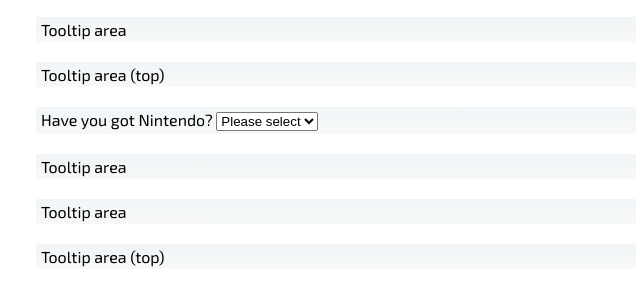
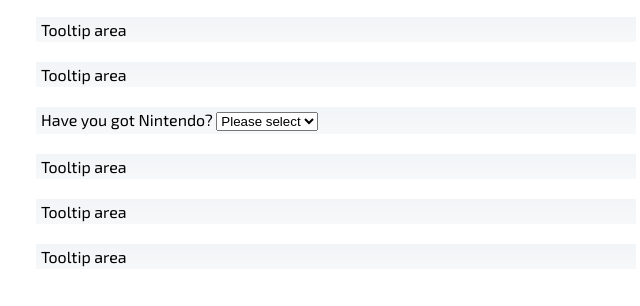
Before and after one commit to csikosarpad/tooltip, a plain HTML site: page index.html in a window 1280 px wide. Shown: the part 176-482 px from the top of the page, 304-944 px from the left. Drawn offline with nearby package versions, Linux system fonts and the light colour scheme.

Commit message:
js, and html clean

```diff
--- a/index.html
+++ b/index.html
@@ -26,7 +26,7 @@
       <div class="new-line csstooltip" title="Tooltip link title value">Tooltip area<i class="inline-tooltip icon-info-circled"></i></div>
       <div class="new-line csstooltip" data-content="Tooltip data-content value <b>Tooltip data-content value</b><br >Lorem ipsum dolor sit amet, consectetuer adipiscing elit, sed diam nonummy nibh euismod tincidunt ut laoreet dolore magna aliquam erat volutpat. Ut wisi enim ad minim veniam, quis nostrud exerci tation ullamcorper suscipit lobortis nisl ut aliquip ex ea commodo consequat."><i class="inline-tooltip icon-info-circled"></i>Tooltip area</div>
 
-      <div class="new-line csstooltip" title="Tooltip link title value"><i class="inline-tooltip icon-info-circled"></i>Tooltip area (top)</div>
+      <div class="new-line csstooltip" title="Tooltip link title value"><i class="inline-tooltip icon-info-circled"></i>Tooltip area</div>
 
       <div class="new-line csstooltip" data-content="Lorem ipsum dolor sit amet, consectetuer adipiscing elit, sed diam nonummy nibh euismod tincidunt ut laoreet dolore magna aliquam erat volutpat.">
 
@@ -48,12 +48,8 @@
       <div class="new-line csstooltip" title="Tooltip link title value">Tooltip area<i class="inline-tooltip icon-info-circled"></i></div>
       <div class="new-line csstooltip" data-content="Tooltip data-content value <b>Tooltip data-content value</b><br >Lorem ipsum dolor sit amet, consectetuer adipiscing elit, sed diam nonummy nibh euismod tincidunt ut laoreet dolore magna aliquam erat volutpat. Ut wisi enim ad minim veniam."><i class="inline-tooltip icon-info-circled"></i>Tooltip area</div>
 
-      <div class="new-line csstooltip" title="Tooltip link title value"><i class="inline-tooltip icon-info-circled"></i>Tooltip area (top)</div>
+      <div class="new-line csstooltip" title="Tooltip link title value"><i class="inline-tooltip icon-info-circled"></i>Tooltip area</div>
 
     </article>
-    <!--select id="anim">
-      <option value="flash">flash</option>
-      <option value="bounce">bounce</option>
-    </select-->
   </body>
 </html>
--- a/js/tooltip-build.js
+++ b/js/tooltip-build.js
@@ -62,7 +62,9 @@ $.fn.cssTooltip = function(opt) {
     $('<style type="text/css" id="dynamicStyle" />').appendTo('head');
   }
 
-  $(this).addClass('tooltip-' + pos);
+  if ( pos !== 'undefined' ) {
+    $(this).addClass('tooltip-' + pos);
+  }
 
   $(this).each(function() {
     toolTipId++;
@@ -147,12 +149,12 @@ $(document).ready(function() {
       $('.csstooltip').cssTooltip({
         pos       : 'right',
         trigger   : 'hover',
-        animated  : 'fadeInRight'
+        animated  : 'pulse'
       });
     } else {
       $('.csstooltip').cssTooltip({
-        pos     : 'top',
-        trigger : 'click',
+        pos       : 'top',
+        trigger   : 'click',
         animated  : false
       });
     }
@@ -164,4 +166,5 @@ $(document).ready(function() {
     $('.csstooltip').cssTooltip({reset: true});
     cssHover();
   });
+
 });
```
